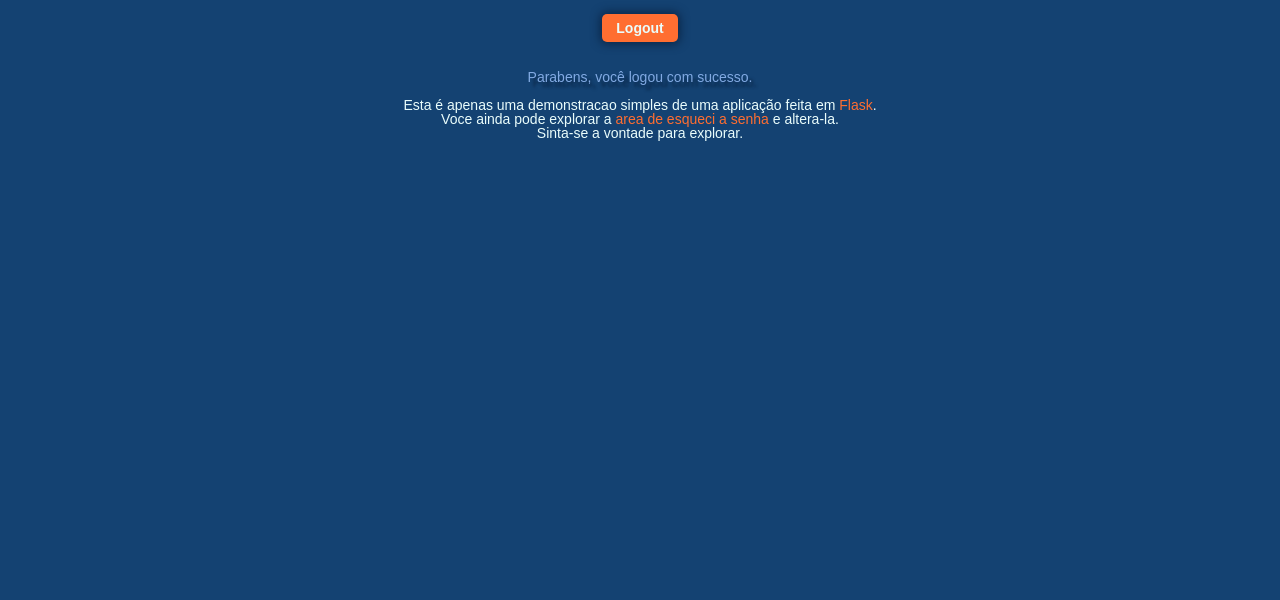
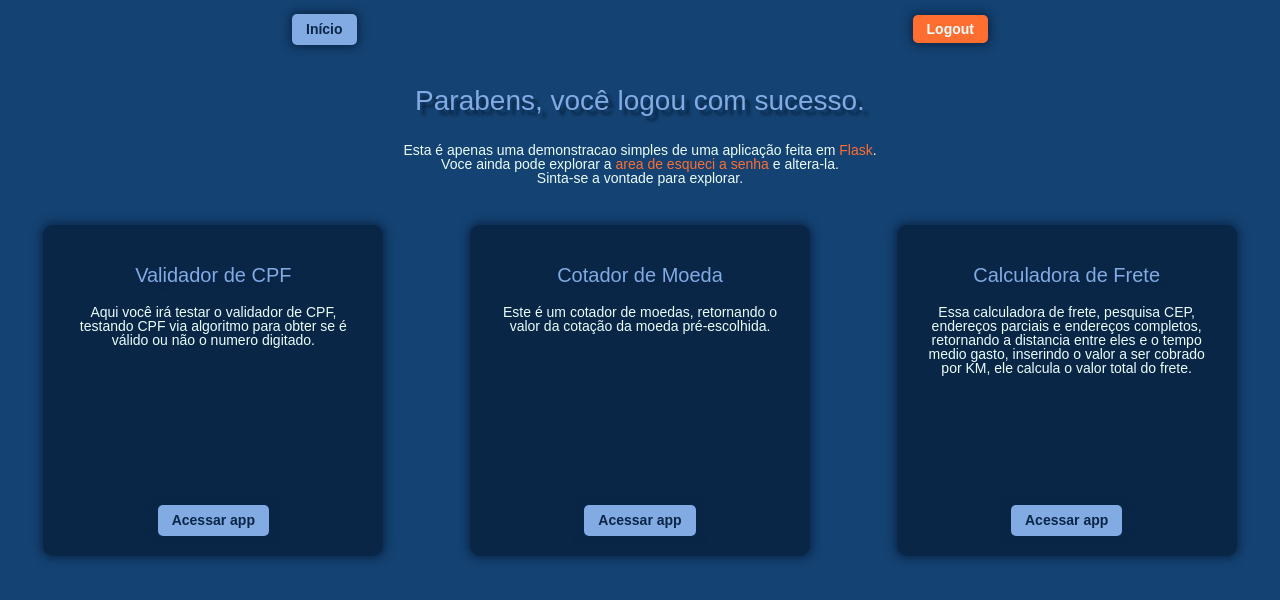
Before and after one commit to rgstovani/Flask-HTML, a Flask app: page /index in a window 1280 px wide. Shown: the top 600 px of the page. Run offline with Flask 2, Linux system fonts and the light colour scheme; a user stored in the database is signed in.

Commit message:
Criando as funções dentro do app

```diff
--- a/app.py
+++ b/app.py
@@ -1,6 +1,11 @@
 from flask import Flask, render_template, request, redirect, session, flash, url_for
+import sys
+sys.path.append('./app')
 from funcoes import *
+from validador_cpf import *
+from calculadorafrete import *
 import os
+
 
 app = Flask(__name__)
 app.secret_key = 'testeflaskhtml'
@@ -92,6 +97,37 @@ def alterarsenha():
         flash('Senha não alterada.')
         return render_template('alterarsenha.html')
 
+
+@app.route('/cpf', methods=['POST', 'GET'])
+def cpf():
+    if 'usuario_logado' not in session or session['usuario_logado'] is None:
+        return redirect(url_for('login'))
+    return render_template('cpf.html')
+
+
+@app.route('/validacpf', methods=['POST', 'GET'])
+def validacpf():
+    if 'usuario_logado' not in session or session['usuario_logado'] is None:
+        return redirect(url_for('login'))
+    cpf = request.form.get('cpf')
+    resultado = validador_cpf(cpf)
+    return render_template('cpf.html', resultado=resultado)
+
+
+@app.route('/calculadorafrete', methods=['POST', 'GET'])
+def calculadorafrete():
+    if 'usuario_logado' not in session or session['usuario_logado'] is None:
+        return redirect(url_for('login'))
+    return render_template('calculadorafrete.html')
+
+@app.route('/cotadordemoedas', methods=['POST', 'GET'])
+def cotadordemoedas():
+    if 'usuario_logado' not in session or session['usuario_logado'] is None:
+        return redirect(url_for('login'))
+    return render_template('cotadordemoedas.html')
+
+
+
 if __name__ == '__main__':
     port = int(os.environ.get('PORT', 5000))
-    app.run(host='0.0.0.0', port=port)
+    app.run(host='0.0.0.0', port=port, debug=True)
--- /dev/null
+++ b/app/validador_cpf.py
@@ -0,0 +1,45 @@
+
+invalido = ['00000000000', '11111111111', '22222222222', '33333333333', '44444444444', '55555555555', '66666666666', '77777777777', '88888888888', '99999999999']
+
+def validador_cpf(entrada_cpf):
+    ### Verifica o Input
+    while True:
+        cpf = str(entrada_cpf)
+        if cpf.isnumeric():
+            if len(cpf) != 11 or cpf in invalido:
+                return ('Quant. de numeros insuficientes!')
+            else:
+                 break
+        else:
+            return ('Digite apenas numeros!')
+
+    ### Validação do primeiro Digito
+    digito1 = int(cpf[9:10])
+    verificador1 = 0
+    for i, v1 in zip(range(1, 10), range(10, 1, -1)):
+        verificador1 += int(cpf[i - 1:i]) * v1
+    v1 = (11 - (verificador1 % 11))
+    if (v1 == 10) or (v1 == 11):
+        v1 = 0
+    else:
+        pass
+
+    ### Validação do segundo Digito
+    digito2 = int(cpf[10:])
+    verificador2 = 0
+    for i, v2 in zip(range(1, 11), range(11, 1, -1)):
+        verificador2 += int(cpf[i - 1:i]) * v2
+    v2 = (11 - (verificador2 % 11))
+    if (v2 == 10) or (v2 == 11):
+        v2 = 0
+    else:
+        pass
+
+    ### Verifica validade CPF
+    if v1 == digito1:
+        if v2 == digito2:
+            return (f'O CPF {cpf} é válido!')
+        else:
+            return (f'O CPF {cpf} é inválido!')
+    else:
+        return (f'O CPF {cpf} é inválido!')
--- a/static/css/style.css
+++ b/static/css/style.css
@@ -29,6 +29,7 @@ header {
     align-content: baseline;
 }
 
+.projeto a,
 .link {
     background-color: var(--azul5);
     text-decoration: none;
@@ -41,6 +42,7 @@ header {
     padding: .6em 1em ;
 }
 
+.projeto a:hover,
 .link:hover {
     background-color: var(--azul1);
     color: var(--azul6);
@@ -81,6 +83,8 @@ h1 {
     color: var(--azul5);
     padding: 1em;
     text-shadow: 5px 5px 3px var(--azul1);
+    text-align: center;
+    font-size: 28px;
 }
 
 .apresentacao p{
@@ -105,7 +109,8 @@ form {
 .dados_login,
 .dados_cadastro,
 .dados_esqueceu_senha,
-.dados_troca_senha {
+.dados_troca_senha,
+.dados__cpf {
     display: flex;
     flex-direction: column;
     align-items: flex-end;
@@ -155,3 +160,42 @@ box-shadow: 0px 0px 5px var(--azul1) inset;
 strong {
     color: var(--laranja);
 }
+
+
+.projetos {
+    display: flex;
+    flex-wrap: wrap;
+    justify-content: space-around;
+    align-items: center;
+}
+
+.projeto {
+    display: flex;
+    flex-direction: column;
+    align-items: center;
+    justify-content: center;
+
+    background-color: var(--azul1);
+    box-shadow: 0px 0px 10px 2px var(--azul1);
+    border-radius: 10px;
+    padding: 20px;
+    margin-top: 40px;
+}
+
+.projeto__descricao {
+    max-width: 300px;
+    min-height: 200px;
+    text-align: center;
+}
+
+
+.input__cpf {
+    display: flex;
+    flex-direction: column;
+    gap: 10px;
+}
+
+.dados__cpf__resultado {
+    text-align: center;
+    font-size: 20px;
+}
--- a/templates/index.html
+++ b/templates/index.html
@@ -9,7 +9,8 @@
     <link rel="stylesheet" href="{{ url_for('static', filename='css/style.css') }}" />
 </head>
 <body>
-    <header>
+    <header class="header__projetos">
+        <a class="link" href="{{ url_for('index') }}">Início</a>
         <a class="link" id="logout" href="{{ url_for('logout') }}">Logout</a>
     </header>
     <section class="mensagem-flash">
@@ -29,5 +30,26 @@
             Voce ainda pode explorar a <strong>area de esqueci a senha</strong> e altera-la.<br>
             Sinta-se a vontade para explorar.</p>
     </section>
+
+    <section class="projetos">
+        <div class="projeto">
+            <h2 class="projeto__titulo">Validador de CPF</h2>
+            <p class="projeto__descricao">Aqui você irá testar o validador de CPF, testando CPF via algoritmo para obter se é válido ou não o numero digitado.</p>
+            <a href="{{ url_for('cpf') }}">Acessar app</a>
+        </div>
+
+        <div class="projeto">
+            <h2 class="projeto__titulo">Cotador de Moeda</h2>
+            <p class="projeto__descricao">Este é um cotador de moedas, retornando o valor da cotação da moeda pré-escolhida.</p>
+            <a href="{{ url_for('cotadordemoedas') }}">Acessar app</a>
+        </div>
+
+        <div class="projeto">
+            <h2 class="projeto__titulo">Calculadora de Frete</h2>
+            <p class="projeto__descricao">Essa calculadora de frete, pesquisa CEP, endereços parciais e endereços completos, retornando a distancia entre eles e o tempo medio gasto, inserindo o valor a ser cobrado por KM, ele calcula o valor total do frete.</p>
+            <a href="{{ url_for('calculadorafrete') }}">Acessar app</a>
+        </div>
+
+    </section>
 </body>
 </html>
```
Also changed, not shown: app/calculadorafrete.py (added, +72 -0 lines), app/funcoes.py (renamed from funcoes.py, +5 -5 lines), templates/calculadorafrete.html (added, +18 -0 lines), templates/cotadordemoedas.html (added, +18 -0 lines), templates/cpf.html (added, +42 -0 lines), app/dados_usuarios.db (added).
